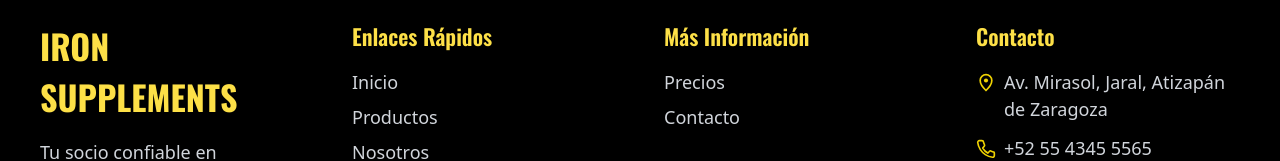
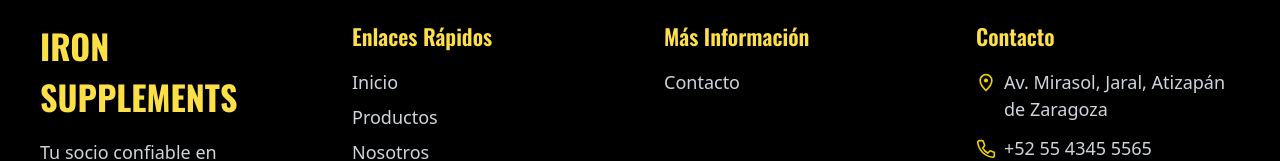
Before and after one commit to gazer33/Iron-suplements, an Astro site: page / in a window 1280 px wide. Shown: the part 8072-8233 px from the top of the page. Built offline with nearby package versions, Linux system fonts and the light colour scheme; Astro itself is replaced by a stand-in of ours.

```diff
--- a/src/components/footer/Footer.astro
+++ b/src/components/footer/Footer.astro
@@ -14,7 +14,7 @@
 ];
 
 const legalLinks = [
-  { href: "/pricing", label: "Precios" },
+
   { href: "/contact", label: "Contacto" }
 ];
 ---
```
Also changed, not shown: src/assets/images/benefits.jpg (added), src/assets/images/creatine-hero.jpg (added), src/assets/images/evidence.jpg (added), src/assets/images/how-to-use.jpg (added).
